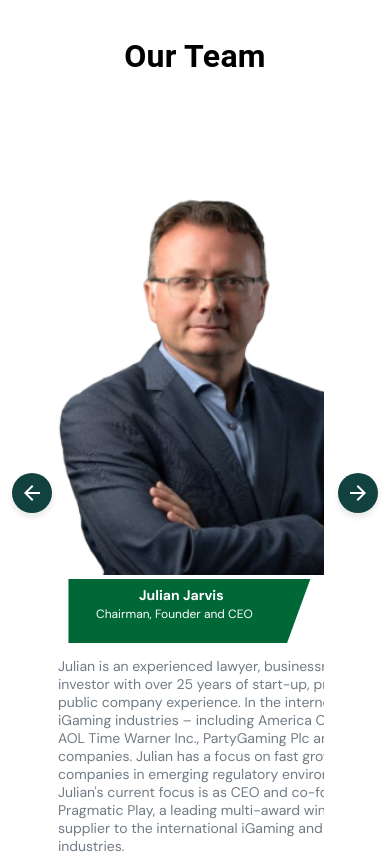
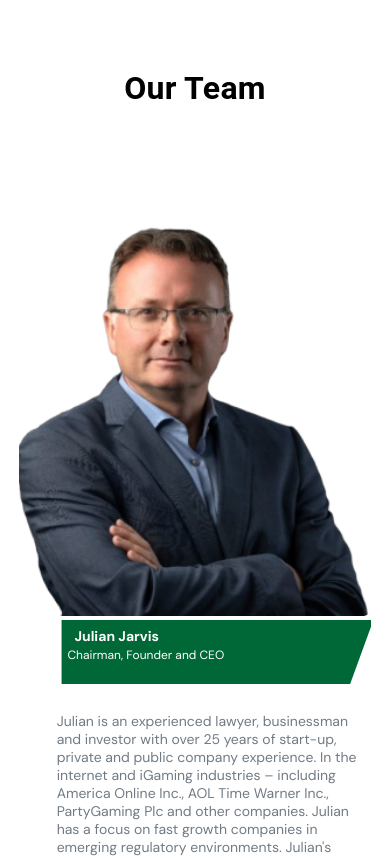
Before and after one commit to Dhanushri26/Veridian, a React (Vite) app: page /swiper in a window 390 px wide. Shown: the top 858 px of the page. Built offline with nearby package versions, Linux system fonts and the light colour scheme; a web font is replaced by a local one.

Commit message:
responsive styles

```diff
--- a/src/components/appbar/Appbar.jsx
+++ b/src/components/appbar/Appbar.jsx
@@ -106,7 +106,8 @@ const style = {
   appBar: {
     backgroundColor: "white",
     color: "gray",
-    height: "5em",
+    height: "100%",
+    minHeight:"6em",
     width: "100%",
     display: "flex",
     justifyContent: "space-between",
@@ -137,10 +138,10 @@ const style = {
   menuItem: {
     paddingBottom: "9px",
     display: "inline-block",
-    height: "2.5em",
+    height: "3em",
     fontWeight: 200,
     fontFamily: "'IBM Plex Serif', sans-serif",
-    marginTop: "-1em",
+    marginTop: "0em",
     "@media (max-width: 700px)": {
       display: "none",
     },
--- a/src/components/boxes/Boxes.jsx
+++ b/src/components/boxes/Boxes.jsx
@@ -18,7 +18,7 @@ const Boxes = () => {
             <img
               src={Logo}
               alt="Logo"
-              style={{ height: "8em", marginTop: "0.5em" }}
+              style={{marginTop: "0.5em",minHeight:"6em" ,height:"auto"}}
             />
           </Box>
 
@@ -44,9 +44,9 @@ const Boxes = () => {
           </Grid2>
         </Box>
       </Grid2>
-      <Grid2 container spacing={5} sx={style.secondwholegrid}>
+      <Grid2 container spacing={2} sx={style.secondwholegrid}>
         {data.map((item, index) => (
-          <Grid2 key={index} size={5} sx={style.internalgrid}>
+          <Grid2 key={index} size={6} spacing={1} sx={style.internalgrid}>
             <Box sx={style.boxed}>
 
               <Typography sx={style.title}>{item.title}</Typography>
@@ -73,14 +73,16 @@ export default Boxes;
 const style = {
   grid: {
     padding: "0",
-    width: "97%",
+    width: "90%",
     justifyContent: "center",
     alignItems: "center",
-    height: "75em",
+    // minheight: "50em",
+    height: "auto",
     backgroundColor: "#d9eee9",
     margin: "auto",
     marginTop: "2em",
-    paddingBottom: "10em",
+    paddingBottom:0,
+    // paddingBottom: "10em",
     backgroundImage: `url(${bg})`,
     backgroundRepeat: "no-repeat",
     backgroundSize: "cover",
@@ -95,8 +97,10 @@ const style = {
   secondwholegrid: {
     display: "flex",
     justifyContent: "space-evenly",
-    width: "98%",
+    width: "95%",
     margin: "auto",
+    height:"auto",
+    paddding:0,
     "@media (max-width: 700px)": {
 
       height: "auto",
@@ -108,8 +112,9 @@ const style = {
     },
   },
   boxed1: {
-    height: "15em",
-    width: "87%",
+    height: "auto",
+    minHeight: "15em",
+    width: "95%",
     margin: "auto",
     display: "flex",
     justifyContent: "space-evenly",
@@ -125,6 +130,7 @@ const style = {
     display: "flex",
     alignItems: "center",
     justifyContent: "space-evenly",
+
     "@media (max-width: 700px)": {
 
     width: "100%",
@@ -161,7 +167,9 @@ const style = {
   },
 
   boxed2: {
-    height: "10em",
+
+    height:"11em",
+    paddingBottom:0,
     backgroundColor: "#e1f0ed",
     width: "50em",
     display: "flex",
@@ -192,8 +200,9 @@ const style = {
     },
   },
   boxed: {
-    width: "100%",
-    height: "10em",
+    width: "98%",
+    height: "auto",
+    minHeight:"8.5em",
     justifyContent: "space-between",
     backgroundColor: "#ffffff",
     "@media (max-width: 700px)": {
@@ -224,14 +233,18 @@ const style = {
     justifyContent: "space-between",
     width: "98%",
     marginLeft: "0.5em",
-    height: "3em",
+    height: "auto",
+    minHeight:"4em",
+
     "@media (max-width: 700px)": {
-      flexDirection: "column-reverse",
+      // flexDirection: "column-reverse",
       height: "12em",
       width: "90%",
       marginBottom: "1.5em",
       padding: "1em",
-      paddingBottom:"-1em"
+      paddingBottom:"2em",
+      // bottom:0,
+      // position:"absolute"
     },
   },
   description: {
@@ -244,10 +257,12 @@ const style = {
     width: "70%",
     fontFamily: "DM Sans",
     color: "#717B85",
+    paddingLeft:"-1em",
     "@media (max-width: 700px)": {
       width: "90%",
       marginLeft: "0",
-      marginTop: "0.5em",
+      marginTop: "2em",
+      paddingTop:"-1em",
       fontSize: "0.9em",
       position:"absolute",
       bottom:0
@@ -261,6 +276,7 @@ const style = {
     }
   },
   iconbox:{
+    marginTop:"-1.5em",
     "@media (max-width: 700px)": {
       marginLeft:"-3.5em",
       position:"absolute",
--- a/src/components/contact/ContactUs.jsx
+++ b/src/components/contact/ContactUs.jsx
@@ -22,7 +22,7 @@ export default ContactUs;
 
 const style = {
   contact: {
-    width: "97%",
+    width: "90%",
     height: "18em",
     background: `url(${backgroundimg})`,
     margin: "auto",
@@ -63,6 +63,8 @@ const style = {
 fontWeight: "bold",
 fontFamily: "DM Sans",
 padding:0,
+width:"18em",
+justifyContent:"space-between",
 
 },
   inbutton: {
@@ -70,16 +72,19 @@ padding:0,
     color:'black',
     fontWeight: "bold",
     borderRadius: "0",
-    marginRight: "1em",
+    marginRight: "0.3em",
     fontFamily: "DM Sans",
+    fontSize:"0.8em",
     padding:0,
-    marginLeft:"7px"
+    marginLeft:"10px",
+
   },
   move: {
     transform: "rotate(90deg)",
     marginLeft: "0.5em",
     backgroundColor:"#005139",
     padding:'0.3em',
-    display:'inline-block'
+    display:'inline-block',
+
   }
 };
--- a/src/components/intro/Intro.jsx
+++ b/src/components/intro/Intro.jsx
@@ -29,10 +29,11 @@ const Intro = () => {
 
 const style = {
   intro: {
-    width: "97%",
+    width: "90%",
     background: `url(${background})`,
     backgroundSize: "cover",
-    height: "28rem",
+    height: "auto",
+    minHeight: "28rem",
     textAlign: "center",
     margin: "auto",
     marginTop:"3em",
--- a/src/components/profiles/ProfileCard.css
+++ b/src/components/profiles/ProfileCard.css
@@ -1,6 +1,6 @@
 .profile-card {
   width: 100%;
-  min-width: 810px;
+  max-width: 810px;
   padding: 2em;
   position: relative;
   display: flex;
@@ -11,7 +11,8 @@
   margin: 2%;
   height: 30em;
   padding-inline: 4em;
-  margin-bottom: -5em;
+  margin-bottom: 0;
+  margin-top: 0;
 }
 
 .content-wrapper {
@@ -112,55 +113,68 @@
   .profile-card {
     flex-direction: column;
     display: flex;
-    height: 40em;
+    /* height: 40em; */
     background-color: #fff;
-    width: 8em;
+    /* width: 3em; */
+    padding: 0;
+    width: auto;
+    min-width: 22em;
+
+    max-width: 50em;
+    margin-left: 0;
+
     overflow: hidden;
     position: relative;
-    align-items: center;
-    justify-content: center;
+    /* align-items: center;
+    justify-content: center; */
     overflow: hidden;
-    border-radius: 8px;
-    margin: -30%;
+    /* border-radius: 8px; */
+    /* margin: -20%; */
   }
 
   .content-wrapper {
     flex-direction: column-reverse;
-    align-items: center;
-    text-align: center;
-    padding: 1em;
-    width: 50%;
-    overflow: wrap;
-    text-overflow: clip;
+    /* align-items: center;
+    text-align: center; */
+    /* padding: 1em; */
+    /* width: 90%; */
+    /* overflow: wrap; */
+    /* text-overflow: clip; */
     transform: skewX(0deg);
-    margin-inline: "2em";
+    /* margin-inline: "2em"; */
     font-size: small;
+    margin:0;
+    padding:0;
+    width: 100%;
   }
 
   .profile-image img {
-    width: auto;
-    transform: skewX(0deg);
-    height: 15em;
+    /* width: auto; */
+     /* height: 25em;
+    transform: skewX(0deg); */
+    /* height: 15em; */
   }
 
   .text-content {
     padding: 0;
-    width: 90%;
-    padding-right: 0px;
+    /* width: 90%; */
+    /* padding-right: 0px; */
     transform: skewX(-20deg);
-    margin-left: 0;
-    padding-left: 0;
+    /* margin-left: 0;
+    padding-left: 0; */
     font-size: 12px;
     display: flex;
+    align-items: flex-start;
   }
   .text-content .description {
-    margin-left: 10%;
+    /* margin-left: 10%; */
     padding-left: 0;
-    width: 25em;
-    text-align: start;
+    /* width: 20em; */
+    /* text-align: start; */
   }
   .name-tag {
     width: 14em;
+    margin: 0;
     text-overflow: ellipsis;
   }
 
@@ -177,71 +191,90 @@
 @media (max-width: 600px) {
   .profile-card {
     flex-direction: column;
-    padding: 1.5em;
-    height: 70em;
-    width: 100%;
+    /* padding: 1.5em; */
+    height: auto;
+    /* width: 100%; */
+    margin-left: 20%;
+    width: 60%;
     overflow: hidden;
     position: relative;
-    align-items: center;
-    justify-content: center;
+    /* align-items: center;
+    justify-content: center; */
     overflow: hidden;
+    margin-left:0 ;
+    margin-inline: auto;
+    /* justify-content: flex-start; */
   }
 
   .content-wrapper {
     flex-direction: column;
-    align-items: center;
-    justify-content: center;
-    padding: 1em;
-    margin-left: 0;
-    width: 80%;
+    /* align-items: center;
+    justify-content: center; */
+    /* padding: 1em; */
+    /* margin-left: 0; */
+    width: 98%;
   }
 
   .profile-image img {
     position: relative;
-    margin-top: 0;
+    /* margin-top: 0; */
     transform: skewX(0deg);
-    width: 100%;
-    height: auto;
-    margin-left: 3em;
+    height: 30em;
+    padding: 0;
+    /* left: -50%; */
+     width:auto;
+    /* width: 100%;
+    min-height: 10em; */
+    /* margin-left: 3em; */
   }
 
   .text-content {
-    margin-left: -25%;
-    padding-left: 0;
-    padding-right: 0;
+    /* margin-left: -25%; */
+    /* padding-left: 0;
+    padding-right: 0; */
     font-size: 14px;
-    width: 25%;
-    height: auto;
-    word-wrap: break-word;
+    /* width: 100%; */
+    /* margin: auto;
+    height: auto; */
+    /* word-wrap: break-word; */
     text-align: left;
     flex-direction: column-reverse;
   }
   .text-content .description {
-    margin-left: 3em;
+    /* margin-left: 3em; */
+    margin:auto;
+    margin-top: 2em;
   }
   .name-tag {
     position: relative;
-    width: 100%;
-    text-align: center;
-    left: -10%;
-    transform: skewX(-20deg);
+    width: 90%;
+    text-align: left;
+    margin:0;
+    margin-left: -70%;
+
+    /* left: -10%; */
+    /* left: -20%; */
+
+    transform: skewX(-100deg);
     transform: skewX(0deg);
-    bottom: 0;
+    /* bottom: 0; */
     padding: 1em;
+    padding-left: 2em;
     padding-top: 0em;
     height: auto;
-    padding-left: 3em;
-    padding-right: 3em;
+    /* padding-left: 3em;
+    padding-right: 3em; */
   }
 
   .name-tag::before {
     content: "";
     position: absolute;
-    width: 2em;
+    width: 5em;
     height: 102%;
     background-color: white;
     top: 0%;
-    left:-12px;
+    left:-15%;
+    margin-bottom: 0;
     transform: translateY(-50%);
     z-index: 1;
     transform: skewX(20deg);
--- a/src/components/slider/TeamSwiper.jsx
+++ b/src/components/slider/TeamSwiper.jsx
@@ -20,7 +20,7 @@ const TeamSwiper = () => {
   useEffect(() => {
     const handleResize = () => {
       if (window.innerWidth <= 700) {
-        setSlidesPerView(0.7);
+        setSlidesPerView(1);
       } else {
         setSlidesPerView(1.5);
       }
@@ -40,10 +40,12 @@ const TeamSwiper = () => {
         width: "100%",
         margin: "0 auto",
         position: "relative",
+        height: "auto",
+        // minHeight: "50em",
       }}
     >
       <Typography
-        sx={{ fontSize: "2em", marginTop: "1em", fontWeight: "bold" }}
+        sx={{ fontSize: "2em", marginTop: "2em", fontWeight: "bold" }}
       >
         Our Team
       </Typography>
@@ -60,7 +62,9 @@ const TeamSwiper = () => {
           fontSize: "1.5em",
           boxShadow: "0 4px 6px rgba(0,0,0,0.1)",
           "&:hover": { backgroundColor: "#f0f0f0" },
+          display : {xs:"none",md:"block"}
         }}
+
       >
         <ArrowBackIcon fontSize="medium" />
       </IconButton>
@@ -75,6 +79,7 @@ const TeamSwiper = () => {
           backgroundColor: "#11423f",
           color: "white",
           fontSize: "1.5em",
+          display : {xs:"none",md:"block"},
           boxShadow: "0 4px 6px rgba(0,0,0,0.1)",
           "&:hover": { backgroundColor: "#f0f0f0" },
         }}
@@ -86,7 +91,7 @@ const TeamSwiper = () => {
         spaceBetween={20}
         slidesPerView={slidesPerView}
         centeredSlides={true}
-        pagination={{ clickable: true }}
+        pagination={window.innerWidth <= 700 ? { clickable: true } : false}
         navigation={{
           prevEl: prevRef.current,
           nextEl: nextRef.current,
@@ -103,8 +108,11 @@ const TeamSwiper = () => {
           color: "black",
           justifyContent: "flex-start",
           alignItems: "flex-start",
-          marginTop: "2rem",
+          marginTop: "0.5rem",
           overflow: "hidden",
+          height:"auto",
+          // minHeight:"80em",
+
 
         }}
       >
```
Also changed, not shown: src/components/investments/Investments.jsx (+37 -23 lines).
